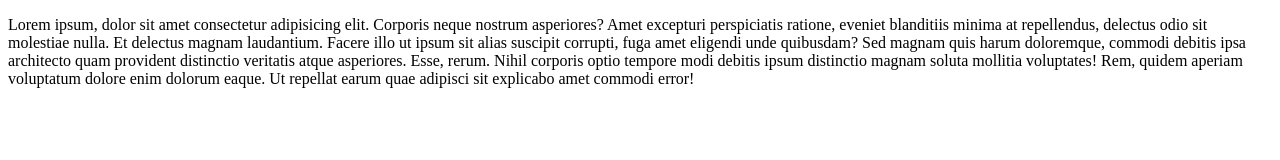
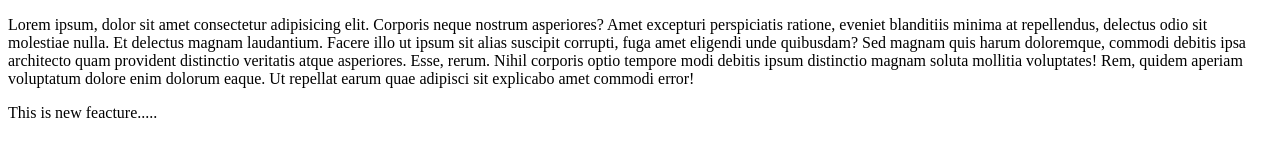
Before and after one commit to debasishroutray450-a11y/localrepo, a plain HTML site: page index.html in a window 1280 px wide. Drawn offline with Linux system fonts and the light colour scheme.

Commit message:
new feacture

```diff
--- a/index.html
+++ b/index.html
@@ -14,6 +14,6 @@
       eligendi unde quibusdam? Sed magnam quis harum doloremque, commodi debitis ipsa architecto quam provident
       distinctio veritatis atque asperiores. Esse, rerum.
     Nihil corporis optio tempore modi debitis ipsum distinctio magnam soluta mollitia voluptates! Rem, quidem aperiam voluptatum dolore enim dolorum eaque. Ut repellat earum quae adipisci sit explicabo amet commodi error!</p>
-
+    <P>This is new feacture.....</P>
 </body>
 </html>
```
